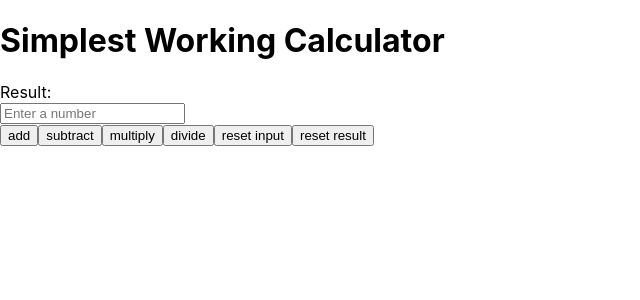
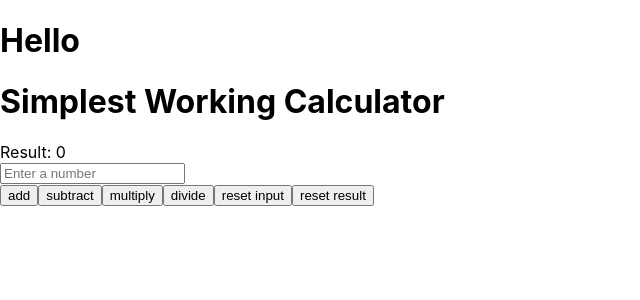
Before and after one commit to JCLthatlittlerat/simple-react-app-calculator, a React (Create React App) app: page / in a window 1280 px wide. Shown: the top 300 px of the page, without its empty margins (0-640 px from the left). Built offline with nearby package versions, Linux system fonts and the light colour scheme.

Commit message:
component hierarchy changed

```diff
--- a/src/App.js
+++ b/src/App.js
@@ -1,16 +1,14 @@
 import './App.css';
 import Header from './components/Header';
-import OutputField from './components/OutputField';
-import InputField from './components/InputField';
-import Buttons from './components/Buttons';
+import Numbers from './components/Numbers';
 
 function App() {
   return (
     <div className="App">
-      <Header/>
-      <OutputField/>
-      <InputField/>
-      <Buttons/>
+      <h1>Hello</h1>
+       <Header/>
+       <Numbers/>
+
     </div>
   );
 }
--- a/src/components/Buttons.js
+++ b/src/components/Buttons.js
@@ -1,12 +1,18 @@
 import React from 'react'
 
-function Buttons() {
+function Buttons(props) {
+  const add = (props) => { return props.result+=props.number;};
+  const subtract = (props) => { return props.result-=props.number; };
+  const multiply = (props) => { return props.result*=props.number; };
+  const divide = (props) => { return props.result/=props.number; };
+
+
   return (
     <div>
-        <button className='addButton'>add</button>
-        <button className='subtractButton'>subtract</button>
-        <button className='multiplyButton'>multiply</button>
-        <button className='divideButton'>divide</button>
+        <button onClick={add} className='addButton'>add</button>
+        <button onClick={subtract} className='subtractButton'>subtract</button>
+        <button onClick={multiply} className='multiplyButton'>multiply</button>
+        <button onClick={divide} className='divideButton'>divide</button>
         <button className='reset-inputButton'>reset input</button>
         <button className='reset-resultButton'>reset result</button>
     </div>
--- a/src/components/InputField.js
+++ /dev/null
@@ -1,12 +0,0 @@
-import React from 'react'
-
-function InputField() {
-  return (
-    <div>
-        <input className='inputFieldArea' placeholder='Enter a number'>
-        </input>
-    </div>
-  )
-}
-
-export default InputField
--- a/src/components/Numbers.js
+++ b/src/components/Numbers.js
@@ -1,13 +1,19 @@
 import React from 'react'
-import OutputField from './OutputField';
-import InputField from './InputField';
-var result = 10;
+import Buttons from './Buttons'
+// import { useState } from 'react';
+var result=0;
 function Numbers() {
+  // const [number,setNumber] = React.useState(0);
+  var data = {
+    result:0,
+    number:0
+  }
   return (
     <div>
-        <OutputField props={result} />
-        <InputField/>
 
+      <div>Result: {result}</div>
+       <input name='number' className='inputFieldArea' placeholder='Enter a number'/>
+      <Buttons props= {data} />
     </div>
   )
 }
--- a/src/components/OutputField.js
+++ /dev/null
@@ -1,9 +0,0 @@
-import React from 'react'
-
-function OutoutField(props) {
-  return (
-    <div>Result: {props.result}</div>
-  )
-}
-
-export default OutoutField
```
